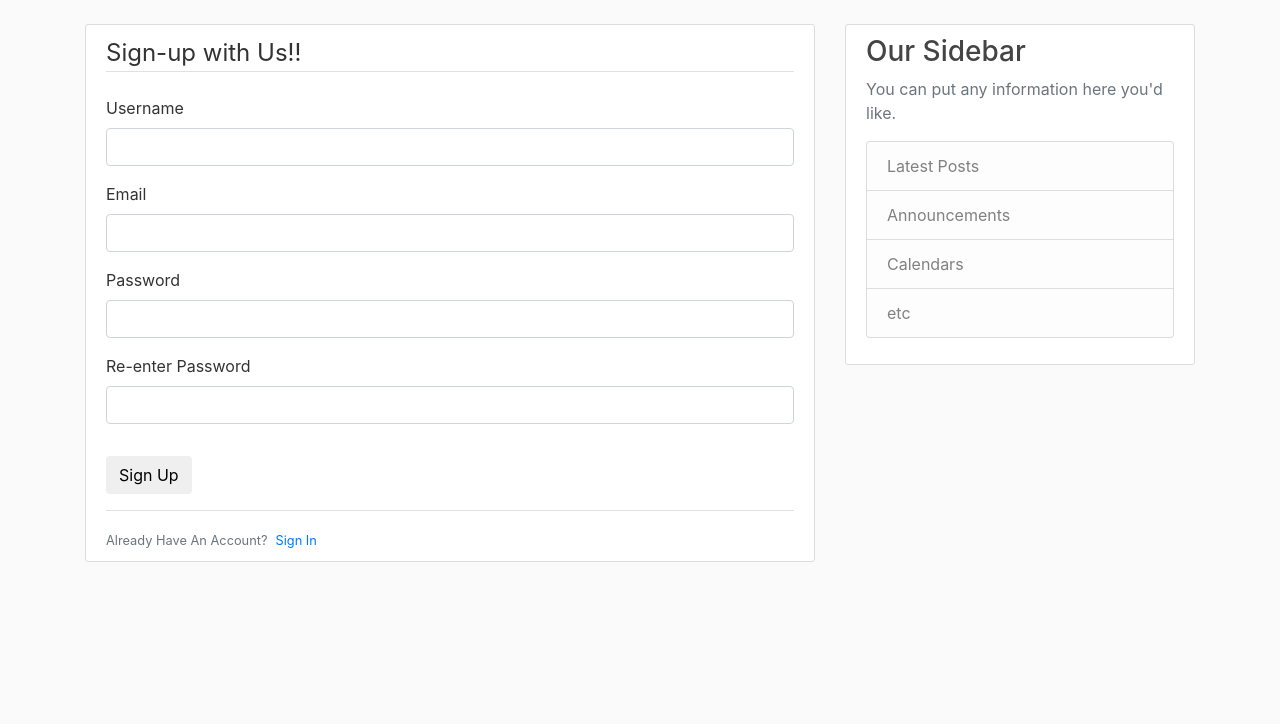
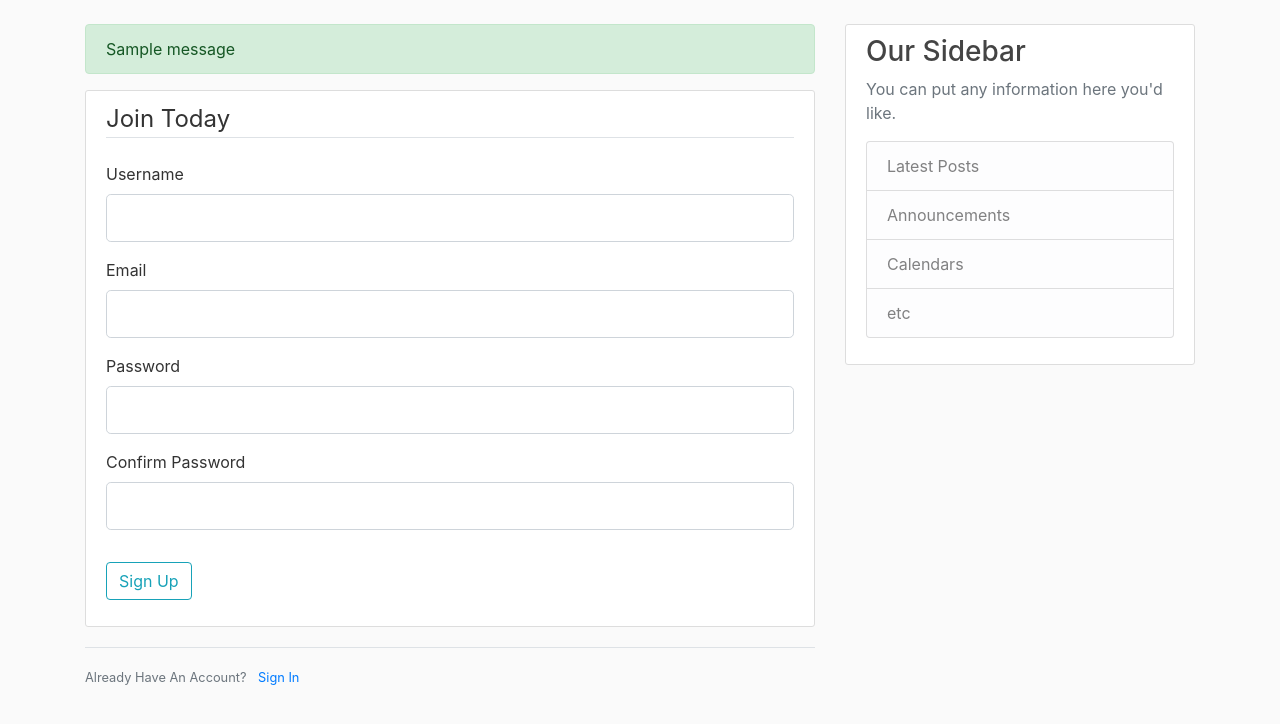
Before and after one commit to JanukaD/sample_FlaskProject, a Flask app: page /register in a window 1280 px wide. Shown: the part 56-780 px from the top of the page. Run offline with Flask 2, Linux system fonts and the light colour scheme; one stand-in notice (Sample message) is shown; some libraries are stand-ins or nearby versions.

Commit message:
Create form validation

```diff
--- a/app.py
+++ b/app.py
@@ -1,6 +1,6 @@
-from flask import Flask,render_template
+from flask import Flask , render_template, flash, redirect
 from flask import url_for
-from forms import RegistrarionForm, LoginForm
+from forms import RegistrationForm, LoginForm
 
 app = Flask(__name__)
 
@@ -27,19 +27,26 @@ posts = [
 def home():
     return render_template("home.html", posts=posts)
 
+
 @app.route('/about')
 def about():
-    return render_template('about.html',title="About")
+    return render_template('about.html', title="About")
 
-@app.route('/register')
+
+@app.route('/register', methods=['GET', 'POST'])
 def register():
-    form = RegistrarionForm()
+    form = RegistrationForm()
+    if form.validate_on_submit():
+        flash(f'Account created for {form.username.data}!', 'success')
+        return redirect(url_for('home'))
     return render_template('register.html', title="Register", form=form)
+
 
 @app.route('/login')
 def login():
     form = LoginForm()
     return render_template('login.html', title="Register", form=form)
 
+
 if __name__ == '__main__':
     app.run(debug=True)
--- a/forms.py
+++ b/forms.py
@@ -1,16 +1,22 @@
 from flask_wtf import FlaskForm
 from wtforms import StringField, PasswordField, SubmitField, BooleanField
-from wtforms.validators import DataRequired,Length, Email
+from wtforms.validators import DataRequired, Length, Email, EqualTo
 
-class RegistrarionForm(FlaskForm):
-    username = StringField('Username', validators=[DataRequired(), Length(min=2, max=20)])
-    email = StringField('Email', validators=[DataRequired(), Email()])
+
+class RegistrationForm(FlaskForm):
+    username = StringField('Username',
+                           validators=[DataRequired(), Length(min=2, max=20)])
+    email = StringField('Email',
+                        validators=[DataRequired(), Email()])
     password = PasswordField('Password', validators=[DataRequired()])
-    confirm_password = PasswordField('Re-enter Password', validators=[DataRequired()])
+    confirm_password = PasswordField('Confirm Password',
+                                     validators=[DataRequired(), EqualTo('password')])
     submit = SubmitField('Sign Up')
 
+
 class LoginForm(FlaskForm):
-    email = StringField('Email', validators=[DataRequired(), Email()])
+    email = StringField('Email',
+                        validators=[DataRequired(), Email()])
     password = PasswordField('Password', validators=[DataRequired()])
     remember = BooleanField('Remember Me')
     submit = SubmitField('Login')
--- a/templates/home.html
+++ b/templates/home.html
@@ -1,8 +1,10 @@
 {% extends "layout.html" %}
 {% block content %}
+    <div class="content-section">
     {% for post in posts %}
         <h1>{{ post.title }}</h1>
         <p>By:{{ post.author }} on {{ post.date_posted }}</p>
         <p>{{ post.content }}</p>
     {% endfor %}
+    </div>
 {% endblock content %}
--- a/templates/layout.html
+++ b/templates/layout.html
@@ -42,6 +42,15 @@
 <main role="main" class="container">
     <div class="row">
         <div class="col-md-8">
+            {% with messages = get_flashed_messages(with_categories=true) %}
+                {% if messages %}
+                    {% for category, message in messages %}
+                        <div class="alert alert-{{ category }}">
+                            {{ message }}
+                        </div>
+                    {% endfor %}
+                {% endif %}
+            {% endwith %}
             {% block content %}{% endblock %}
         </div>
         <div class="col-md-4">
--- a/templates/register.html
+++ b/templates/register.html
@@ -4,33 +4,69 @@
         <form method="POST" action="">
             {{ form.hidden_tag() }}
             <fieldset class="form-group">
-                <legend class="border-bottom mb-4">Sign-up with Us!!</legend>
+                <legend class="border-bottom mb-4">Join Today</legend>
                 <div class="form-group">
                     {{ form.username.label(class="form-control-label") }}
-                    {{ form.username(class="form-control form_control-lg") }}
+
+                    {% if form.username.errors %}
+                        {{ form.username(class="form-control form-control-lg is-invalid") }}
+                        <div class="invalid-feedback">
+                            {% for error in form.username.errors %}
+                                <span>{{ error }}</span>
+                            {% endfor %}
+                        </div>
+                    {% else %}
+                        {{ form.username(class="form-control form-control-lg") }}
+                    {% endif %}
                 </div>
                 <div class="form-group">
-                    {{ form.email  .label(class="form-control-label") }}
-                    {{ form.email(class="form-control form_control-lg") }}
+                    {{ form.email.label(class="form-control-label") }}
+                    {% if form.email.errors %}
+                        {{ form.email(class="form-control form-control-lg is-invalid") }}
+                        <div class="invalid-feedback">
+                            {% for error in form.email.errors %}
+                                <span>{{ error }}</span>
+                            {% endfor %}
+                        </div>
+                    {% else %}
+                        {{ form.email(class="form-control form-control-lg") }}
+                    {% endif %}
                 </div>
                 <div class="form-group">
                     {{ form.password.label(class="form-control-label") }}
-                    {{ form.password(class="form-control form_control-lg") }}
+                    {% if form.password.errors %}
+                        {{ form.password(class="form-control form-control-lg is-invalid") }}
+                        <div class="invalid-feedback">
+                            {% for error in form.password.errors %}
+                                <span>{{ error }}</span>
+                            {% endfor %}
+                        </div>
+                    {% else %}
+                        {{ form.password(class="form-control form-control-lg") }}
+                    {% endif %}
                 </div>
                 <div class="form-group">
                     {{ form.confirm_password.label(class="form-control-label") }}
-                    {{ form.confirm_password(class="form-control form_control-lg") }}
+                    {% if form.confirm_password.errors %}
+                        {{ form.confirm_password(class="form-control form-control-lg is-invalid") }}
+                        <div class="invalid-feedback">
+                            {% for error in form.confirm_password.errors %}
+                                <span>{{ error }}</span>
+                            {% endfor %}
+                        </div>
+                    {% else %}
+                        {{ form.confirm_password(class="form-control form-control-lg") }}
+                    {% endif %}
                 </div>
             </fieldset>
             <div class="form-group">
-                {{ form.submit(class="btn btn-outlin-info") }}
+                {{ form.submit(class="btn btn-outline-info") }}
             </div>
         </form>
-        <div class="border-top pt-3">
-            <small class="text-muted">
-                Already Have An Account?<a class="ml-2" href="{{ url_for('login') }}">Sign In</a>
-            </small>
-        </div>
     </div>
-
+    <div class="border-top pt-3">
+        <small class="text-muted">
+            Already Have An Account? <a class="ml-2" href="{{ url_for('login') }}">Sign In</a>
+        </small>
+    </div>
 {% endblock content %}
```
